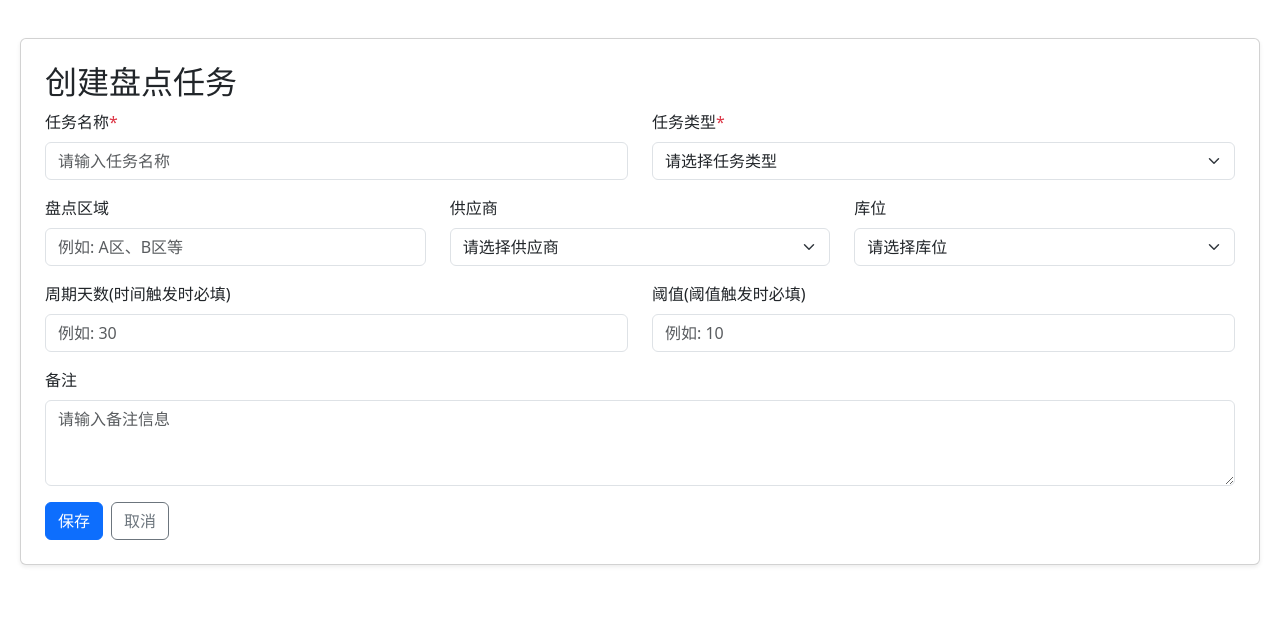
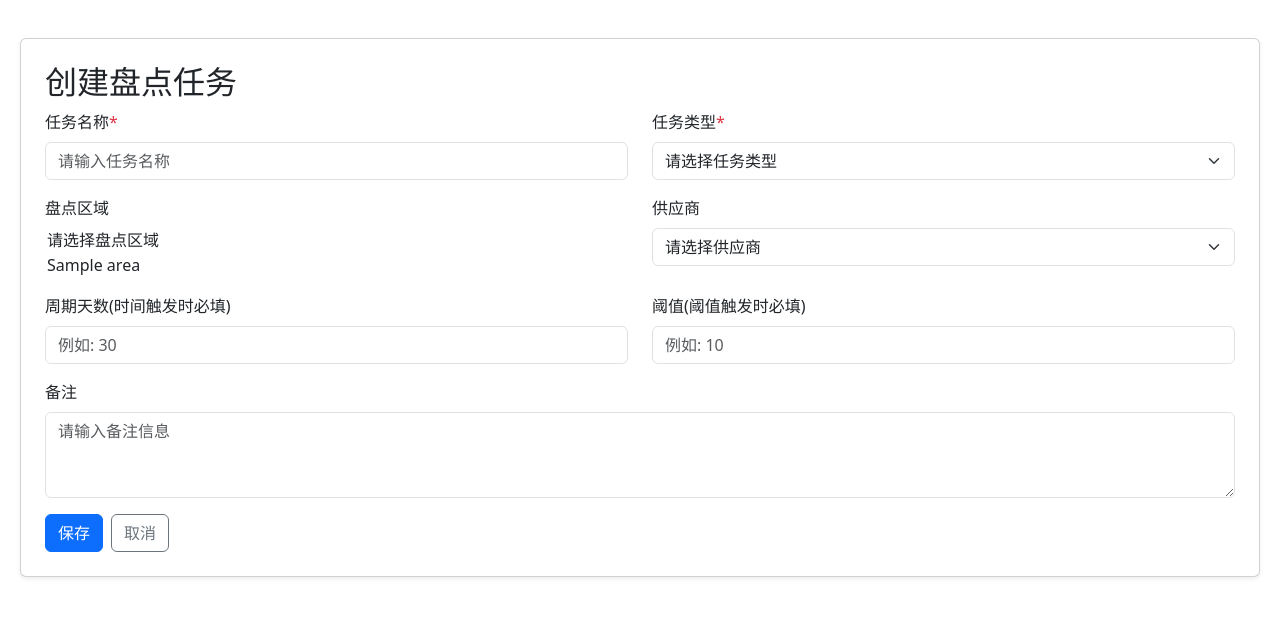
Before and after one commit to xianyugaofeng/warehouse_management, a Python web app: template app/templates/inventory_count/task_create.html in a window 1280 px wide. Shown: the part 148-765 px from the top of the page. Run offline with Jinja, Linux system fonts and the light colour scheme; the template is opened without the code that fills it: most values are stand-ins (such as "Sample title", 1, 10 or a date in 2020).

Commit message:
使得盘点区域与库位的区域相关联

```diff
--- a/app/models/inventory_count.py
+++ b/app/models/inventory_count.py
@@ -14,7 +14,6 @@ class InventoryCountTask(db.Model):
     operator_id = db.Column(db.Integer, db.ForeignKey('users.id')) # 执行人员
     area = db.Column(db.String(32)) # 盘点区域
     supplier_id = db.Column(db.Integer, db.ForeignKey('suppliers.id')) # 供应商
-    location_id = db.Column(db.Integer, db.ForeignKey('warehouse_locations.id')) # 关联库位
     cycle_days = db.Column(db.Integer) # 周期天数
     threshold = db.Column(db.Integer) # 阈值
     remark = db.Column(db.String(256)) # 备注
@@ -24,7 +23,6 @@ class InventoryCountTask(db.Model):
     # 关联
     operator = db.relationship('User', backref='inventory_count_tasks')
     supplier = db.relationship('Supplier')
-    location = db.relationship('WarehouseLocation')
     results = db.relationship('InventoryCountResult', backref='task', lazy='dynamic', cascade='all, delete-orphan')
     # 父对象的一切操作都会影响子对象（保存、合并、删除等）
     # 当子对象被解除与父对象的关联时，它也会被自动删除
--- a/app/templates/inventory_count/task_create.html
+++ b/app/templates/inventory_count/task_create.html
@@ -38,25 +38,23 @@
                     </div>
                 </div>
                 <div class="row mb-3">
-                    <div class="col-md-4">
+                    <div class="col-md-6">
                         <label for="area" class="form-label">盘点区域</label>
-                        <input type="text" class="form-control" id="area" name="area" placeholder="例如: A区、B区等">
+                        <option value="">请选择盘点区域</option>
+                        {% set areas = [] %}
+                        {% for location in locations %}
+                            {% if location.area and location.area not in areas %}
+                                {% set areas = areas + [location.area] %}
+                                <option value="{{ location.area }}">{{ location.area }}</option>
+                            {% endif %}
+                        {% endfor %}
                     </div>
-                    <div class="col-md-4">
+                    <div class="col-md-6">
                         <label for="supplier_id" class="form-label">供应商</label>
                         <select class="form-select" id="supplier_id" name="supplier_id">
                             <option value="">请选择供应商</option>
                             {% for supplier in suppliers %}
                                 <option value="{{ supplier.id }}">{{ supplier.name }}</option>
-                            {% endfor %}
-                        </select>
-                    </div>
-                    <div class="col-md-4">
-                        <label for="location_id" class="form-label">库位</label>
-                        <select class="form-select" id="location_id" name="location_id">
-                            <option value="">请选择库位</option>
-                            {% for location in locations %}
-                                <option value="{{ location.id }}">{{ location.name }}</option>
                             {% endfor %}
                         </select>
                     </div>
--- a/app/templates/inventory_count/task_list.html
+++ b/app/templates/inventory_count/task_list.html
@@ -55,7 +55,6 @@
                             <th>任务类型</th>
                             <th>状态</th>
                             <th>盘点区域</th>
-                            <th>库位</th>
                             <th>供应商</th>
                             <th>创建时间</th>
                             <th>操作</th>
@@ -88,9 +87,6 @@
                                 </td>
                                 <td>
                                     {{ task.area or '-' }}
-                                </td>
-                                <td>
-                                    {{ task.location.name if task.location else '-' }}
                                 </td>
                                 <td>
                                     {{ task.supplier.name if task.supplier else '-' }}
--- a/app/views/inventory_count_manage.py
+++ b/app/views/inventory_count_manage.py
@@ -57,7 +57,6 @@ def task_create():
         task_type = request.form.get('type')
         area = request.form.get('area')
         supplier_id = request.form.get('supplier_id')
-        location_id = request.form.get('location_id')
         cycle_days = request.form.get('cycle_days', type=int)
         threshold = request.form.get('threshold', type=int)
         remark = request.form.get('remark')
@@ -78,7 +77,6 @@ def task_create():
             type=task_type,
             area=area,
             supplier_id=supplier_id,
-            location_id=location_id,
             cycle_days=cycle_days,
             threshold=threshold,
             remark=remark
```
